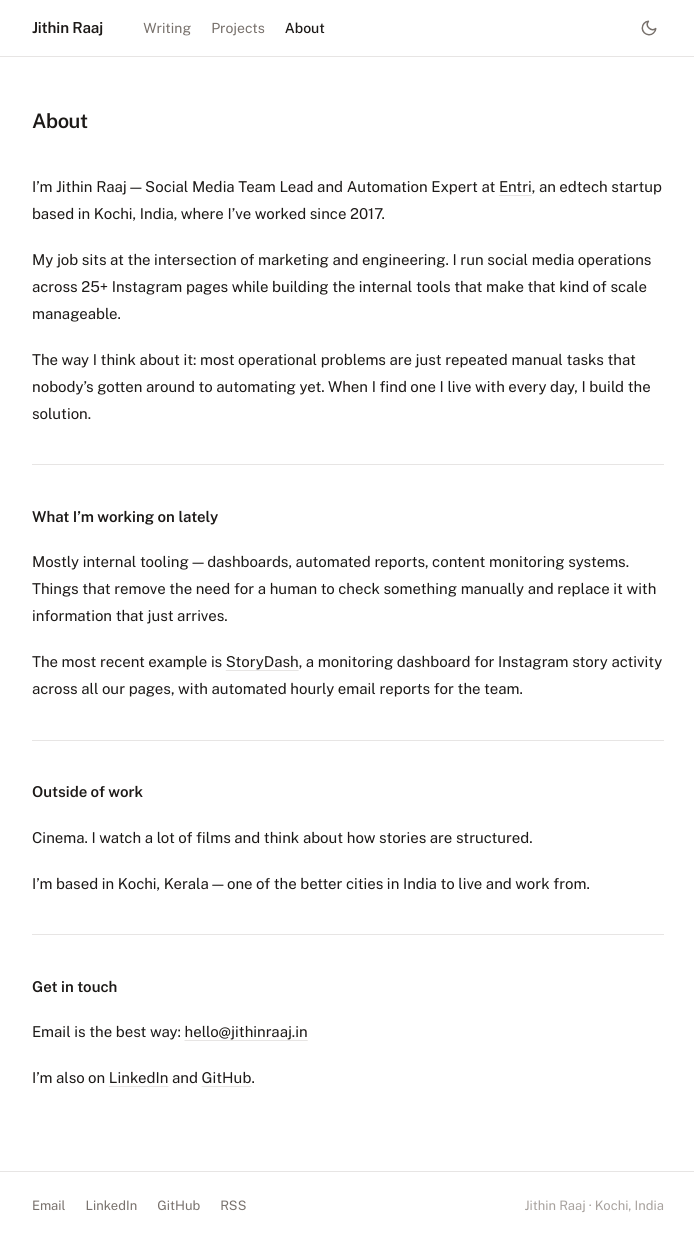
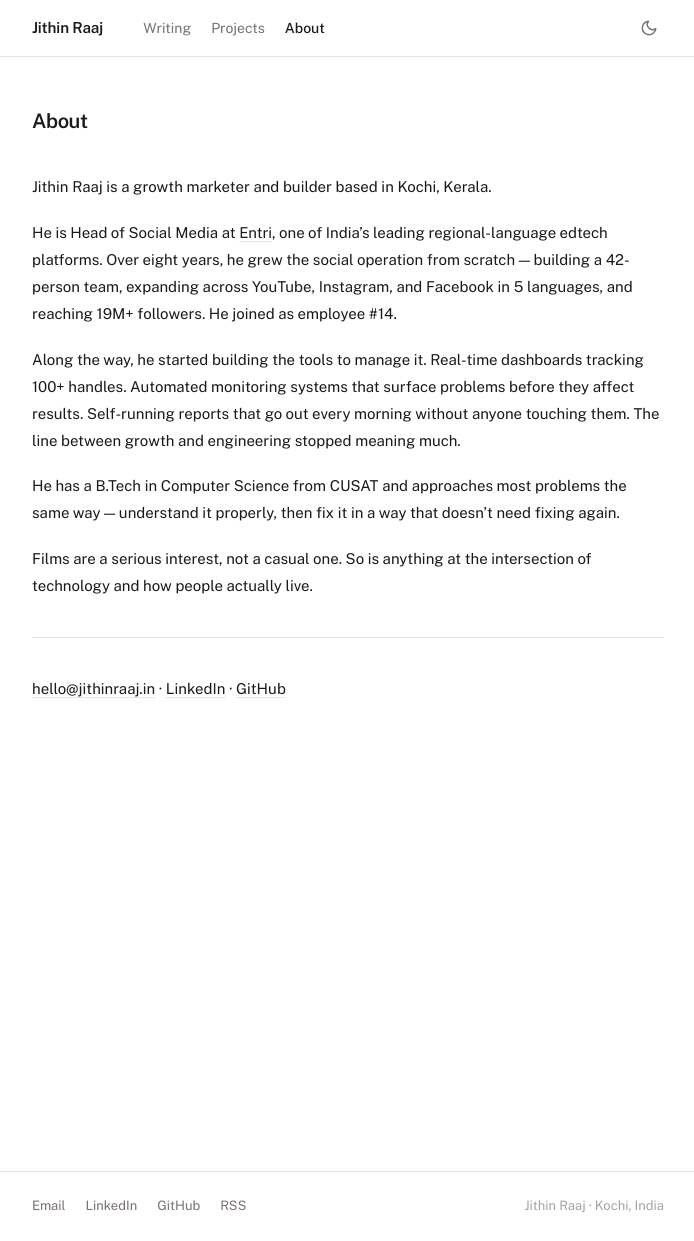
Before and after one commit to jithinrajtk/jithinrajtk.github.io, a Jekyll site: the page built from about.md, in a window 1280 px wide and 1241 px high. Shown: the whole window, without its empty margins (292-986 px from the left). Built offline with Jekyll 4.4.1, drawn with Linux system fonts in a browser that asks for light colours.

Commit message:
Short homepage bio, full about page rewrite

```diff
--- a/about.md
+++ b/about.md
@@ -4,32 +4,16 @@ title: About
 permalink: /about/
 ---
 
-I'm Jithin Raaj — Social Media Team Lead and Automation Expert at [Entri](https://entri.app), an edtech startup based in Kochi, India, where I've worked since 2017.
+Jithin Raaj is a growth marketer and builder based in Kochi, Kerala.
 
-My job sits at the intersection of marketing and engineering. I run social media operations across 25+ Instagram pages while building the internal tools that make that kind of scale manageable.
+He is Head of Social Media at [Entri](https://entri.app), one of India's leading regional-language edtech platforms. Over eight years, he grew the social operation from scratch — building a 42-person team, expanding across YouTube, Instagram, and Facebook in 5 languages, and reaching 19M+ followers. He joined as employee #14.
 
-The way I think about it: most operational problems are just repeated manual tasks that nobody's gotten around to automating yet. When I find one I live with every day, I build the solution.
+Along the way, he started building the tools to manage it. Real-time dashboards tracking 100+ handles. Automated monitoring systems that surface problems before they affect results. Self-running reports that go out every morning without anyone touching them. The line between growth and engineering stopped meaning much.
+
+He has a B.Tech in Computer Science from CUSAT and approaches most problems the same way — understand it properly, then fix it in a way that doesn't need fixing again.
+
+Films are a serious interest, not a casual one. So is anything at the intersection of technology and how people actually live.
 
 ---
 
-**What I'm working on lately**
-
-Mostly internal tooling — dashboards, automated reports, content monitoring systems. Things that remove the need for a human to check something manually and replace it with information that just arrives.
-
-The most recent example is [StoryDash](/projects/storydash/), a monitoring dashboard for Instagram story activity across all our pages, with automated hourly email reports for the team.
-
----
-
-**Outside of work**
-
-Cinema. I watch a lot of films and think about how stories are structured.
-
-I'm based in Kochi, Kerala — one of the better cities in India to live and work from.
-
----
-
-**Get in touch**
-
-Email is the best way: [hello@jithinraaj.in](mailto:hello@jithinraaj.in)
-
-I'm also on [LinkedIn](https://linkedin.com/in/jithinraaj) and [GitHub](https://github.com/jithinraaj).
+[hello@jithinraaj.in](mailto:hello@jithinraaj.in) · [LinkedIn](https://linkedin.com/in/jithinraaj) · [GitHub](https://github.com/jithinrajtk)
```
Also changed, not shown: index.html (+1 -15 lines).
